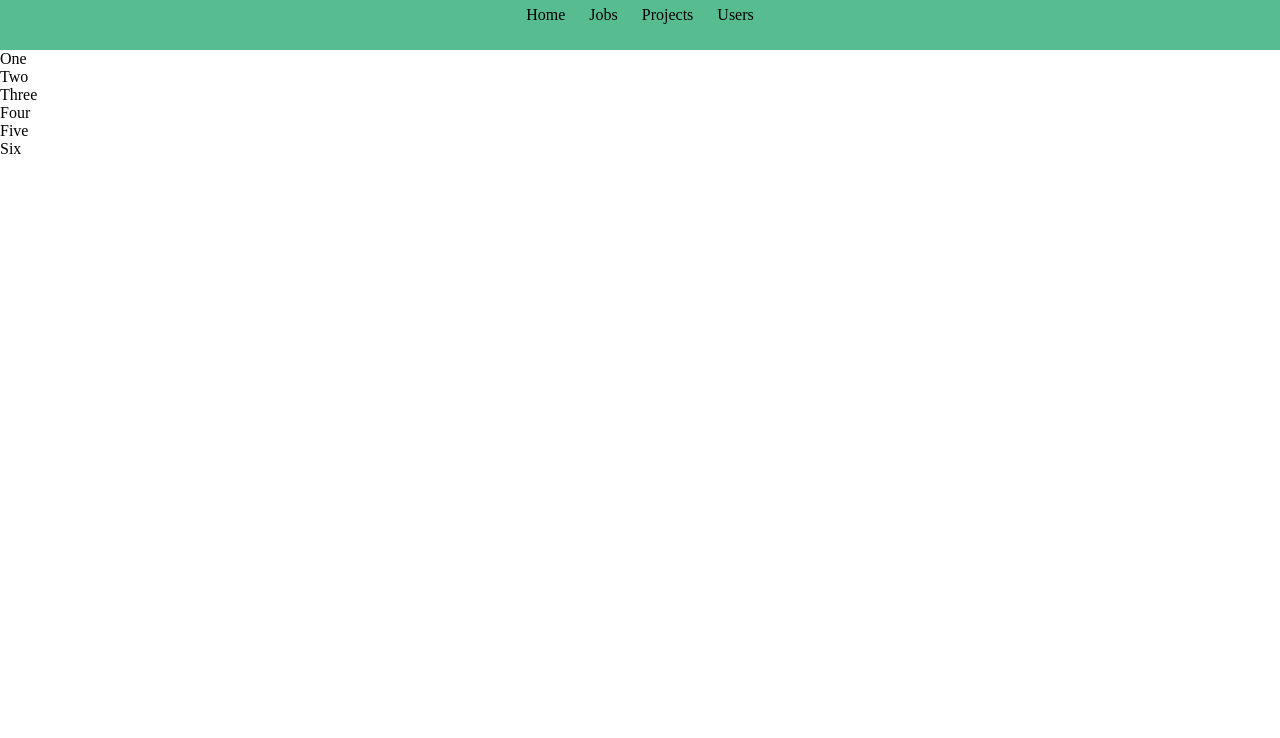
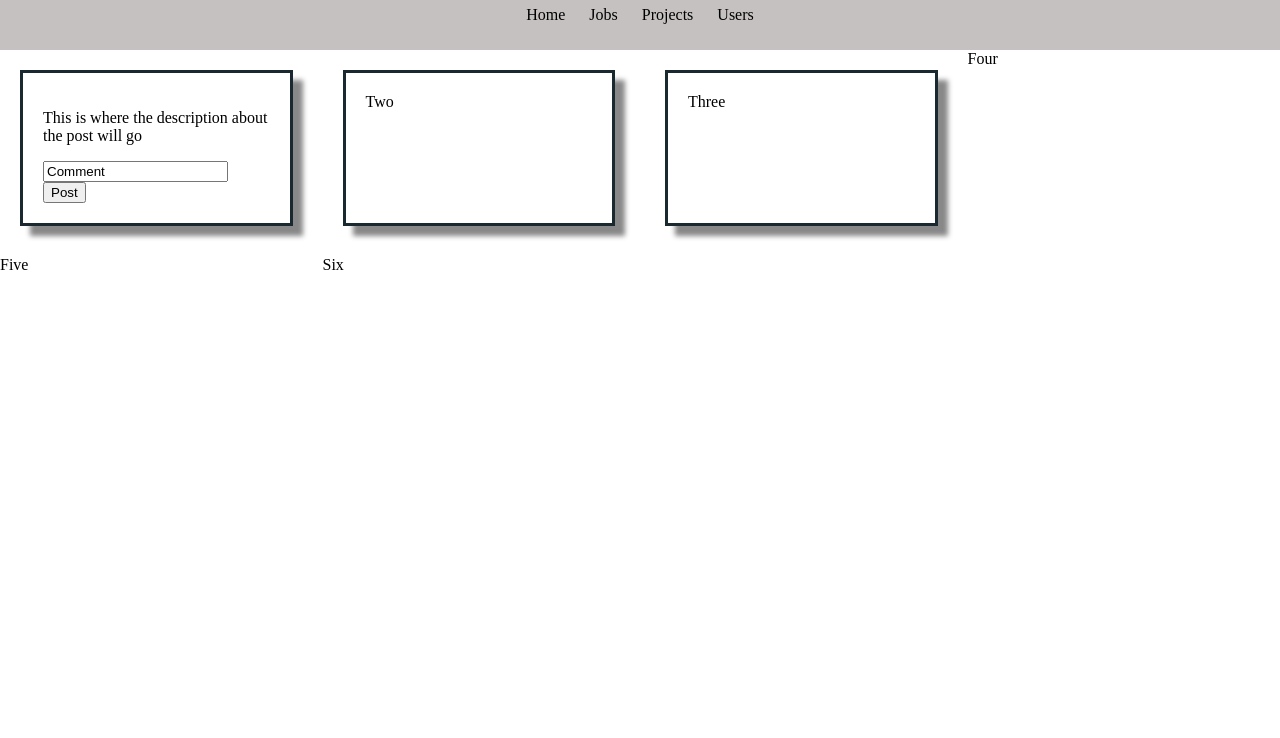
Before and after one commit to lzbrady/GrindStone, a plain HTML site: page main-page/main.html in a window 1280 px wide. Shown: the part 62-800 px from the top of the page. Drawn offline with Linux system fonts and the light colour scheme; files that its build step writes are made by us from their sources.

Commit message:
Content boxes

```diff
--- a/main-page/main.css
+++ b/main-page/main.css
@@ -46,13 +46,27 @@ header .nav ul li {
 
 .wrapper {
     display: grid;
-    grid-template-columns: repeat(3, 1fr);
+    grid-template-columns: repeat(4, 1fr);
     grid-gap: 10px;
     grid-auto-rows: minmax(100px, auto);
+}
+  #content{
+    margin: 20px;
+    border: 3px solid #1A2930;
+    padding: 20px;
+    box-shadow: 10px 10px 5px #888888;
+  }
+
+  button{
+    display: inline-block;
+  }
+  input{
+    display: inline-block;
   }
   .one {
     grid-column: 1;
     grid-row: 1;
+    /* margin: 20px; */
   }
   .two {
     grid-column: 2;
--- a/main-page/main.html
+++ b/main-page/main.html
@@ -5,7 +5,7 @@
     <meta name="viewport" content="width=device-width, initial-scale=1.0">
     <meta http-equiv="X-UA-Compatible" content="ie=edge">
 
-    <link rel="stylesheet" href="template-style.css">
+    <link rel="stylesheet" href="main.css">
 
     <title>GrindStone | Home</title>
 </head>
@@ -28,9 +28,15 @@
         </nav>
     </header>
     <div class="wrapper">
-        <div class="one">One</div>
-        <div class="two">Two</div>
-        <div class="three">Three</div>
+        <!-- container for the content -->
+        <div id="content" class="one">
+            <a></a>
+            <p>This is where the description about the post will go</p>
+            <input value="Comment"></input>
+            <button>Post</button>
+        </div>
+        <div id="content" class="two">Two</div>
+        <div id="content" class="three">Three</div>
         <div class="four">Four</div>
         <div class="five">Five</div>
         <div class="six">Six</div>
```
